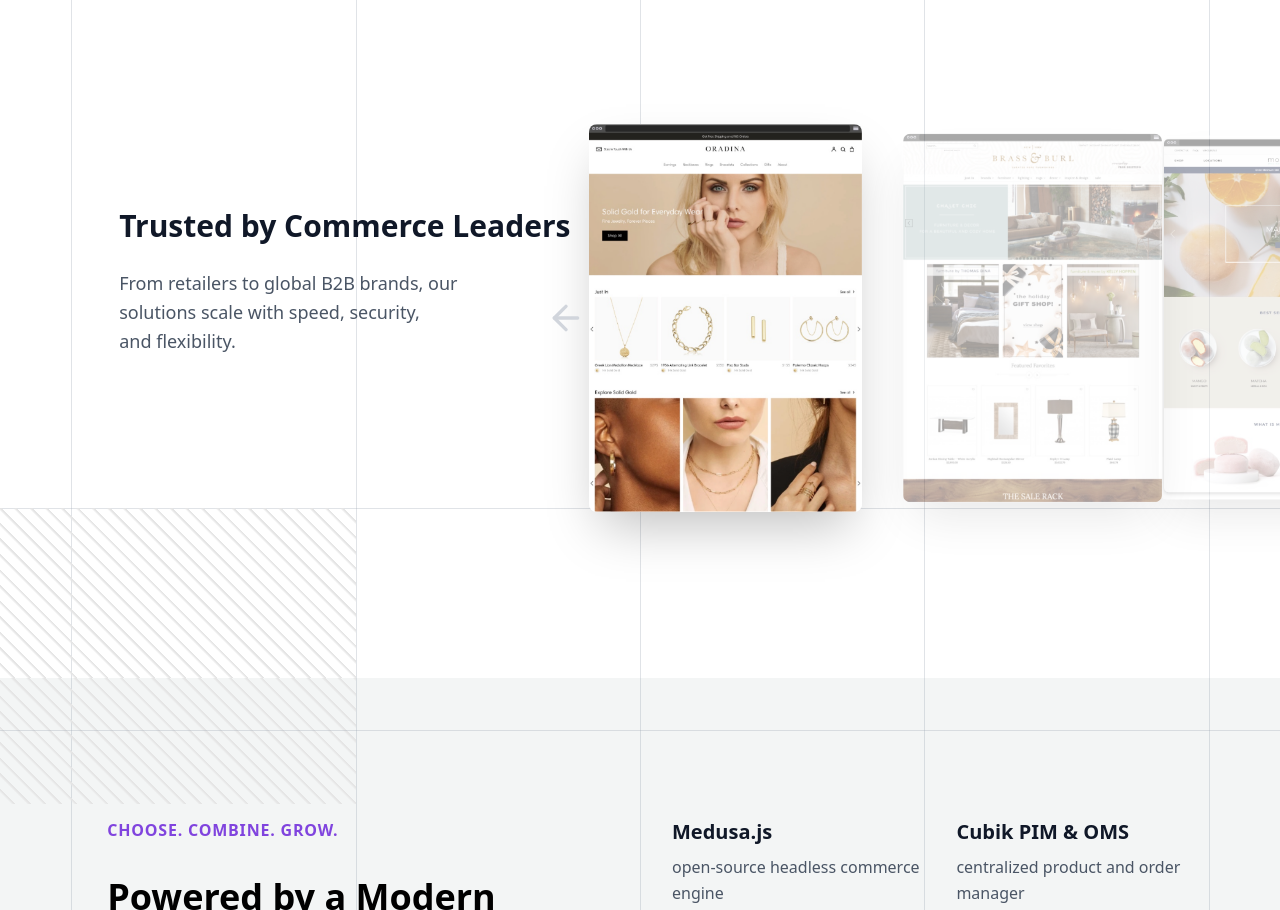
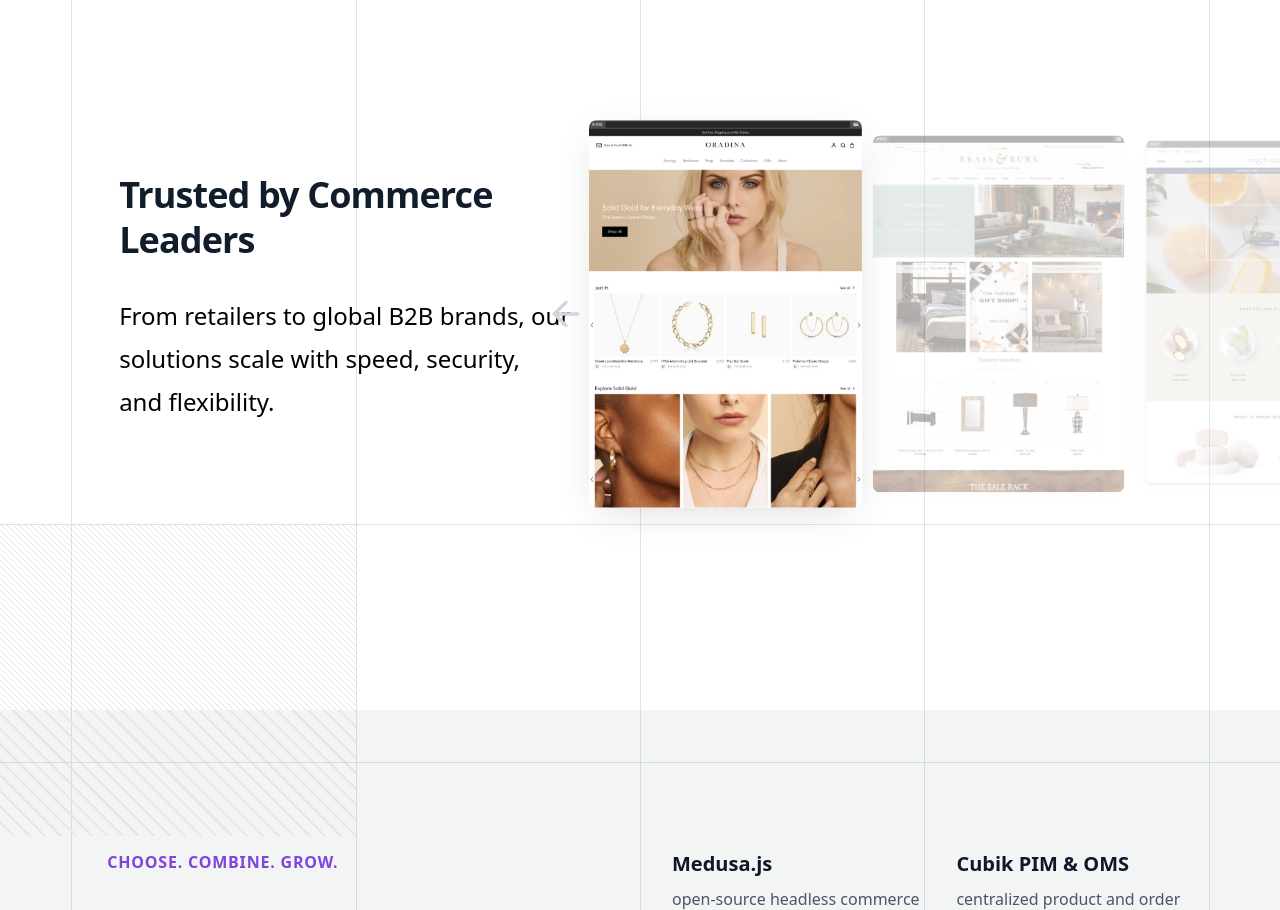
Before and after one commit to abdullah-fareed1/synergic, a Next.js app: page /b2c in a window 1280 px wide. Shown: the part 4520-5430 px from the top of the page. Built offline with nearby package versions, Linux system fonts and the light colour scheme.

Commit message:
QA: B2C Page - Carousel

```diff
--- a/app/b2c/sections/CommerceLeadersSection.tsx
+++ b/app/b2c/sections/CommerceLeadersSection.tsx
@@ -1,10 +1,13 @@
 "use client";
 import { GridSection, GridContainer, GridCol } from "../../components/grid";
-import { useState, useEffect } from "react";
+import { useState, useEffect, useRef } from "react";
 import { ArrowLeft } from "lucide-react";
 
 const CommerceLeadersSection = () => {
   const [activeIndex, setActiveIndex] = useState(0);
+  const [lineTop, setLineTop] = useState("85%");
+  const sectionRef = useRef<HTMLDivElement>(null);
+  const lineRef = useRef<HTMLDivElement>(null);
 
   const images = [
     "images/commerce1.png",
@@ -25,31 +28,33 @@
     return () => clearInterval(interval);
   }, []);
 
-  const stripePattern =
-    "repeating-linear-gradient(45deg, transparent, transparent 8px, #e5e5e5 10px, #e5e5e5 11px)";
+  useEffect(() => {
+    const updateLinePosition = () => {
+      if (lineRef.current && sectionRef.current) {
+        const lineRect = lineRef.current.getBoundingClientRect();
+        const sectionRect = sectionRef.current.getBoundingClientRect();
+        const topOffset = lineRect.top - sectionRect.top;
+        setLineTop(`${topOffset}px`);
+      }
+    };
+
+    updateLinePosition();
+    window.addEventListener("resize", updateLinePosition);
+    return () => window.removeEventListener("resize", updateLinePosition);
+  }, []);
 
   return (
     <>
-      {/* Desktop Layout */}
+      <div ref={sectionRef} className="hidden lg:block relative bg-gray-50">
         <GridSection
           showLines={[true, true, true, true, true]}
-        className="py-20 bg-gray-50 relative"
+          className="py-24 bg-transparent relative"
           desktopOnly={true}
         >
           <div
-          className="hidden lg:block absolute left-0 right-0 w-full h-px bg-gray-400 opacity-30"
+            ref={lineRef}
+            className="absolute left-0 right-0 w-full h-px bg-gray-400 opacity-30"
             style={{ top: "85%" }}
-        />
-
-        <div
-          className="hidden lg:block absolute left-0"
-          style={{
-            top: "85%",
-            bottom: "-80px",
-            width: "27.78%",
-            background: stripePattern,
-            zIndex: 1,
-          }}
           />
 
           <GridContainer className="items-center relative">
@@ -58,15 +63,15 @@
                 span="AB"
                 className="pr-16"
                 style={{
-                paddingTop: "2rem",
-                paddingBottom: "4rem",
+                  paddingTop: "3rem",
+                  paddingBottom: "5rem",
                   paddingLeft: "3rem",
                 }}
               >
-              <h2 className="text-3xl font-extrabold text-gray-900 mb-6 leading-tight">
+                <h2 className="text-4xl font-extrabold text-[#111D2B] mb-8 leading-tight tracking-tight">
                   Trusted by Commerce Leaders
                 </h2>
-              <p className="text-lg text-gray-600 leading-relaxed">
+                <p className="text-2xl text-black leading-relaxed" style={{ lineHeight: "1.8" }}>
                   From retailers to global B2B brands, our
                   <br />
                   solutions scale with speed, security,
@@ -81,7 +86,7 @@
                 style={{ overflow: "visible", padding: 0, margin: 0 }}
               >
                 <div
-                className="absolute left-0 top-0 bottom-0 h-full mt-5 mb-10"
+                  className="absolute left-0 top-0 bottom-0 h-full"
                   style={{ width: "150%", overflow: "visible" }}
                 >
                   <div
@@ -92,6 +97,10 @@
                       const position =
                         (index - activeIndex + images.length) % images.length;
 
+                      const mainCardWidth = 32;
+                      const secondaryCardWidth = 31;
+                      const gap = 0.5;
+
                       return (
                         <div
                           key={index}
@@ -101,15 +110,17 @@
                               position === 0
                                 ? "-6%"
                                 : position === 1
-                              ? "30%"
+                                ? `${-6 + mainCardWidth + gap}%`
                                 : position === 2
-                              ? "60%"
+                                ? `${-6 + mainCardWidth + gap + secondaryCardWidth + gap}%`
                                 : "110%",
                             opacity:
                               position === 0
                                 ? 1
-                              : position === 1 || position === 2
-                              ? 0.4
+                                : position === 1
+                                ? 0.35
+                                : position === 2
+                                ? 0.25
                                 : 0,
                             transform: `scale(${position === 0 ? 1 : 0.95})`,
                             zIndex:
@@ -120,12 +131,19 @@
                                 : position === 2
                                 ? 10
                                 : 0,
-                          width: "32%",
-                          pointerEvents:
-                            position === 0 ? "auto" : "none",
+                            width: position === 0 ? `${mainCardWidth}%` : `${secondaryCardWidth}%`,
+                            pointerEvents: position === 0 ? "auto" : "none",
                           }}
                         >
-                        <div className="bg-white rounded-lg shadow-2xl overflow-hidden">
+                          <div
+                            className="bg-white rounded-lg overflow-hidden"
+                            style={{
+                              boxShadow:
+                                position === 0
+                                  ? "0 10px 40px -10px rgba(0, 0, 0, 0.15)"
+                                  : "0 4px 20px -5px rgba(0, 0, 0, 0.08)",
+                            }}
+                          >
                             <img
                               src={img}
                               alt={`Commerce platform ${index + 1}`}
@@ -143,7 +161,7 @@
                       style={{ left: "-11%" }}
                     >
                       <ArrowLeft
-                      className="w-10 h-10 text-gray-300"
+                        className="w-10 h-10 text-gray-300 cursor-pointer"
                         strokeWidth={2}
                       />
                     </button>
@@ -154,13 +172,24 @@
           </GridContainer>
         </GridSection>
 
-      {/* Mobile Layout */}
-      <section className="lg:hidden px-4 py-8 bg-gray-50 overflow-x-hidden" >
+        <div
+          className="absolute left-0 w-[27.78%]"
+          style={{
+            top: lineTop,
+            bottom: 0,
+            zIndex: 1,
+            backgroundImage: 'linear-gradient(45deg, rgb(156 163 175 / 0.3) 8.33%, transparent 8.33%, transparent 50%, rgb(156 163 175 / 0.3) 50%, rgb(156 163 175 / 0.3) 58.33%, transparent 58.33%, transparent 100%)',
+            backgroundSize: '6.00px 6.00px',
+          }}
+        />
+      </div>
+
+      <section className="lg:hidden px-4 py-12 bg-gray-50 overflow-x-hidden">
         <div className="mb-12">
-          <h2 className="text-3xl font-bold text-gray-900 mb-4 leading-tight">
+          <h2 className="text-3xl font-extrabold text-[#111D2B] mb-5 leading-tight tracking-tight">
             Trusted by Commerce Leaders
           </h2>
-          <p className="text-lg text-gray-600 leading-relaxed">
+          <p className="text-xl text-black leading-relaxed" style={{ lineHeight: "1.75" }}>
             From retailers to global B2B brands, our solutions scale with speed,
             security, and flexibility.
           </p>
@@ -179,17 +208,23 @@
                     key={index}
                     className="absolute transition-all duration-700 ease-out"
                     style={{
-                      left: isActive ? "0%" : isPeeking ? "68%" : "100%",
-                      opacity: isActive || isPeeking ? 1 : 0,
+                      left: isActive ? "0%" : isPeeking ? "61%" : "100%",
+                      opacity: isActive ? 1 : isPeeking ? 0.35 : 0,
                       zIndex: isActive ? 20 : isPeeking ? 10 : 0,
-                      transform:"1.05",
-                      width: "68%",
+                      transform: isActive ? "scale(1)" : "scale(0.95)",
+                      width: isActive ? "60%" : "58%",
                       pointerEvents: isActive ? "auto" : "none",
-                      visibility:
-                        isActive || isPeeking ? "visible" : "hidden",
+                      visibility: isActive || isPeeking ? "visible" : "hidden",
                     }}
                   >
-                    <div className="bg-white rounded-xl shadow-2xl overflow-hidden">
+                    <div
+                      className="bg-white rounded-xl overflow-hidden"
+                      style={{
+                        boxShadow: isActive
+                          ? "0 10px 40px -10px rgba(0, 0, 0, 0.15)"
+                          : "0 4px 20px -5px rgba(0, 0, 0, 0.08)",
+                      }}
+                    >
                       <img
                         src={img}
                         alt={`Commerce platform ${index + 1}`}
```
Lines whose indentation alone changed are shown as unchanged.
